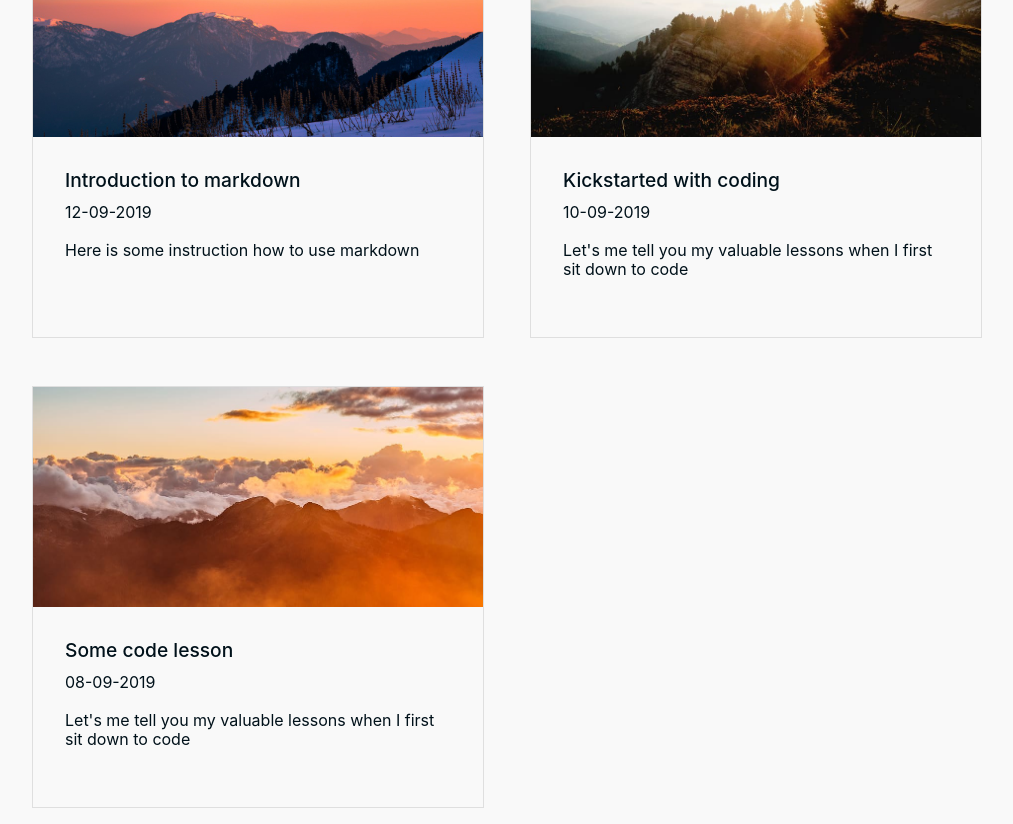
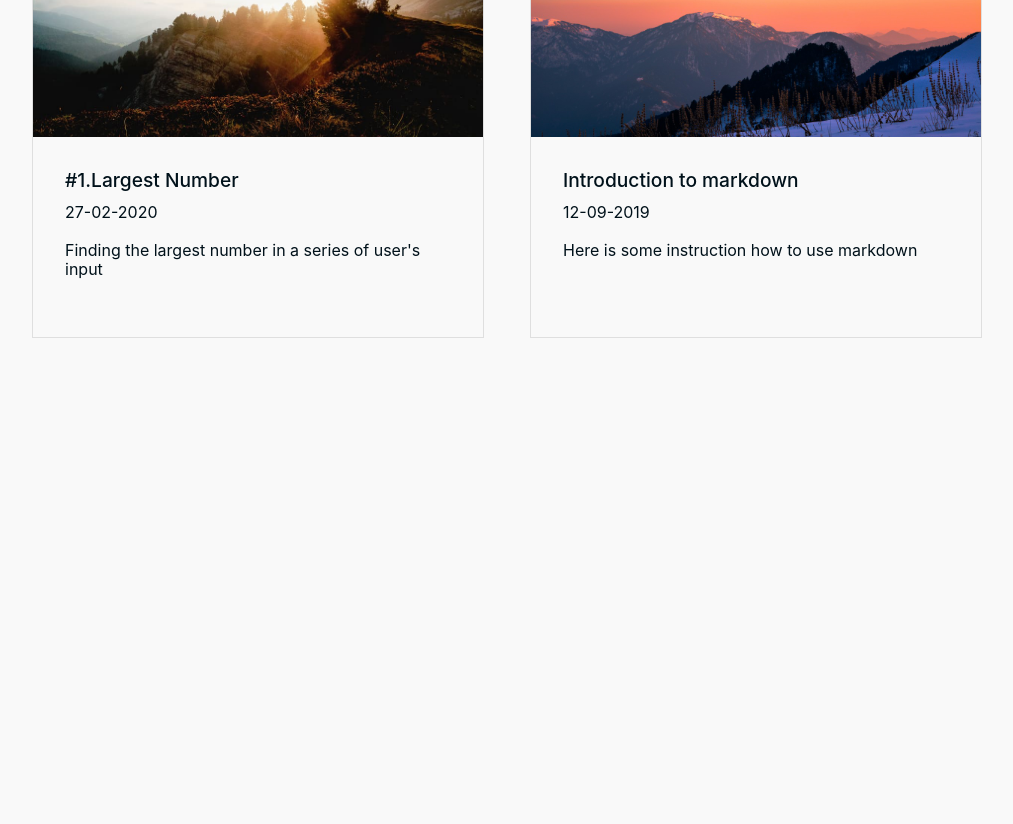
Before and after one commit to leannedo/the-ultimate-blog, a React (Create React App) app: page /codenlearn in a window 1280 px wide. Shown: the part 580-1404 px from the top of the page, without its empty margins (133-1146 px from the left). After the commit the page ends 934 px from the top, so only its background shows below. Built offline with nearby package versions, Linux system fonts and the light colour scheme.

Commit message:
post largest-number to codenlearn

```diff
--- a/src/data/codenlearns.js
+++ b/src/data/codenlearns.js
@@ -1,17 +1,10 @@
 export default [
     {
-        title: 'Kickstarted with coding',
-        date: '10-09-2019',
-        description: 'Let\'s me tell you my valuable lessons when I first sit down to code',
+        title: '#1.Largest Number',
+        date: '27-02-2020',
+        description: 'Finding the largest number in a series of user\'s input',
         imageName: 'story-1.jpg',
-        mdFileName: '',
-    },
-    {
-        title: 'Some code lesson',
-        date: '08-09-2019',
-        description: 'Let\'s me tell you my valuable lessons when I first sit down to code',
-        imageName: 'story-3.jpg',
-        mdFileName: '',
+        mdFileName: 'largest-number',
     },
     {
         title: 'Introduction to markdown',
```
